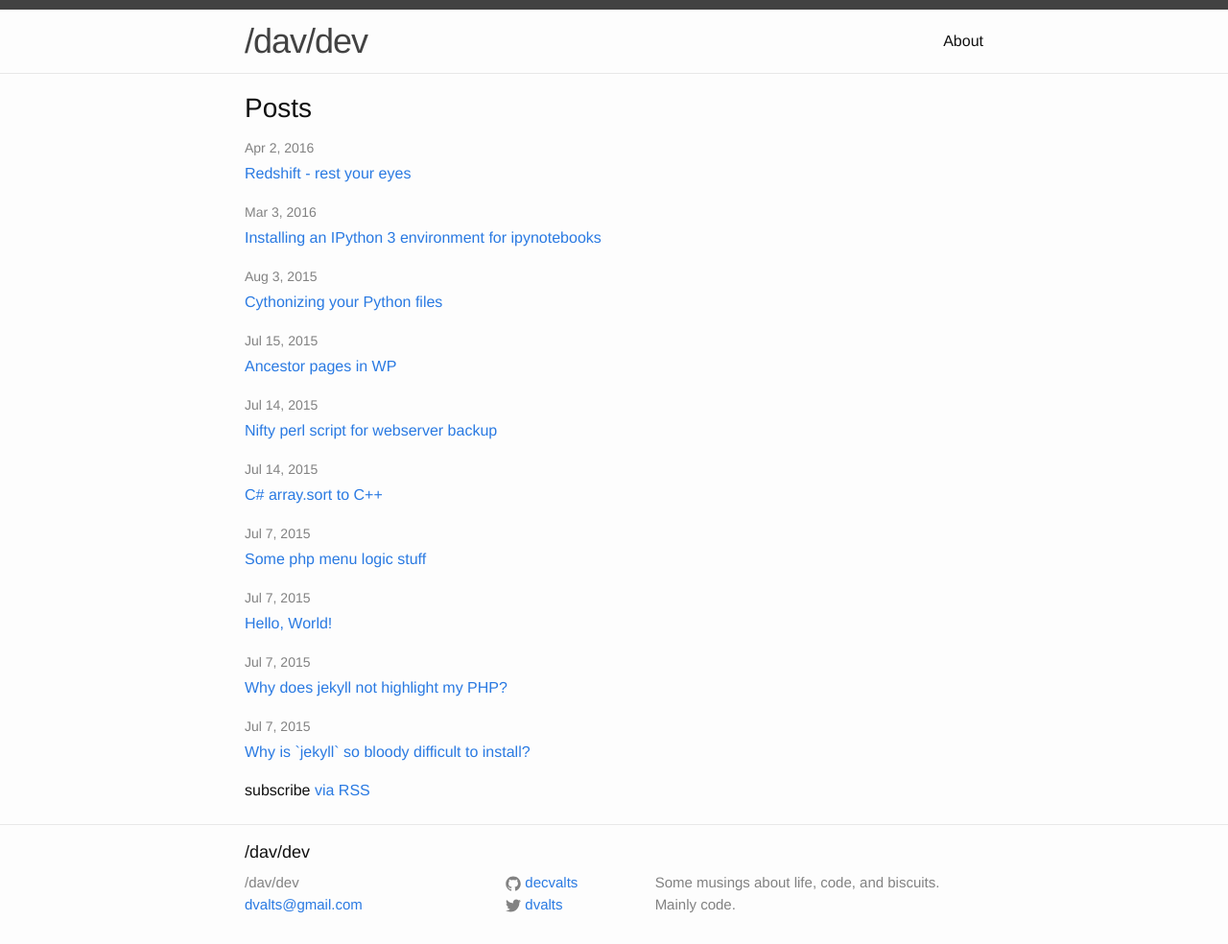
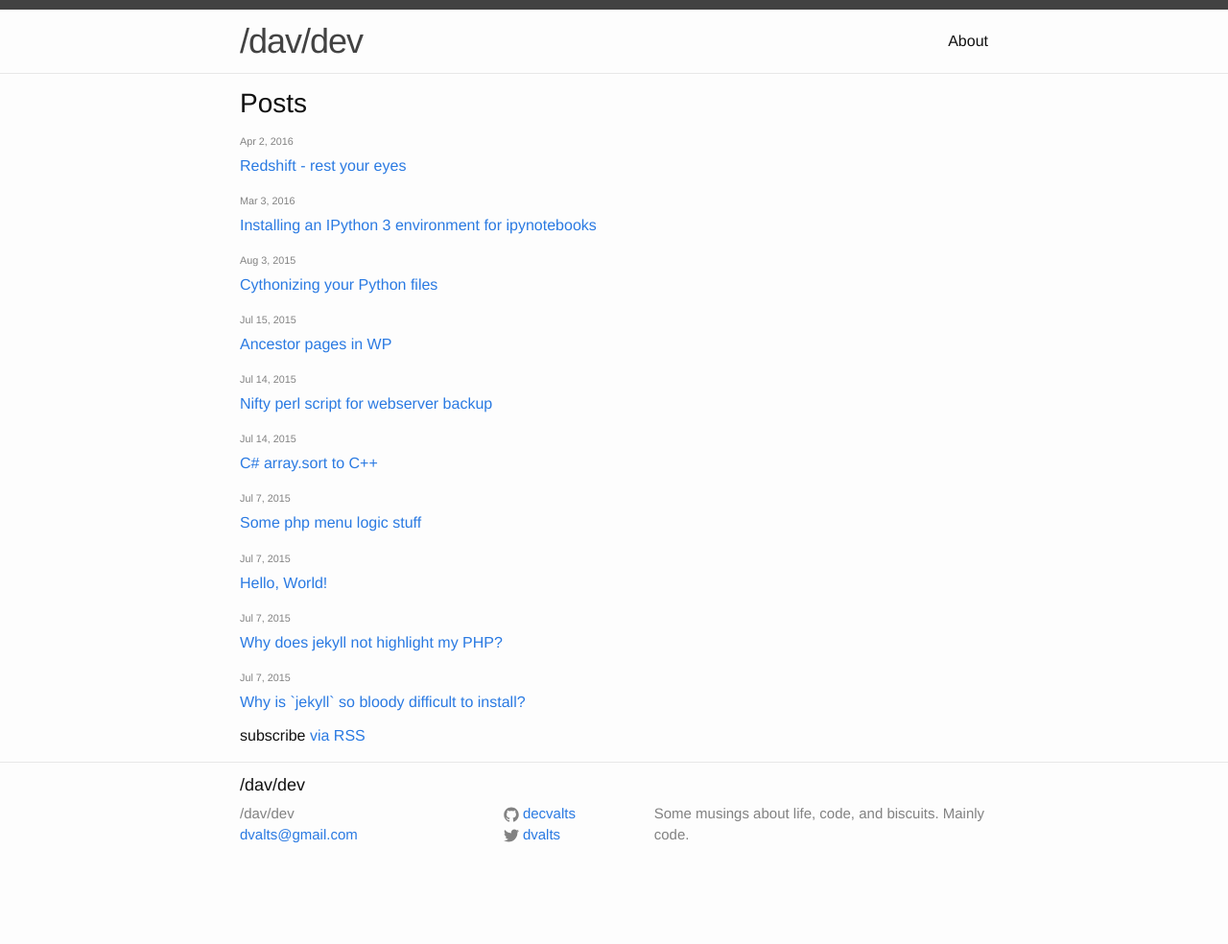
Before and after one commit to dvalters/self, a Jekyll site: the page built from index.html, in a window 1280 px wide. Shown: the whole page at 96% size. Built offline with Jekyll 4.4.1, drawn with Linux system fonts in a browser that asks for light colours; after the commit the page ends 902 px from its top, so only the background shows below that.

Commit message:
Update main.scss

```diff
--- a/css/main.scss
+++ b/css/main.scss
@@ -8,10 +8,10 @@
 // Our variables
 $base-font-family: Helvetica, Arial, sans-serif;
 $base-font-size:   16px;
-$small-font-size:  $base-font-size * 0.875;
+$small-font-size:  $base-font-size * 0.675;
 $base-line-height: 1.5;
 
-$spacing-unit:     15px;
+$spacing-unit:     10px;
 
 $text-color:       #111;
 $background-color: #fdfdfd;
```
